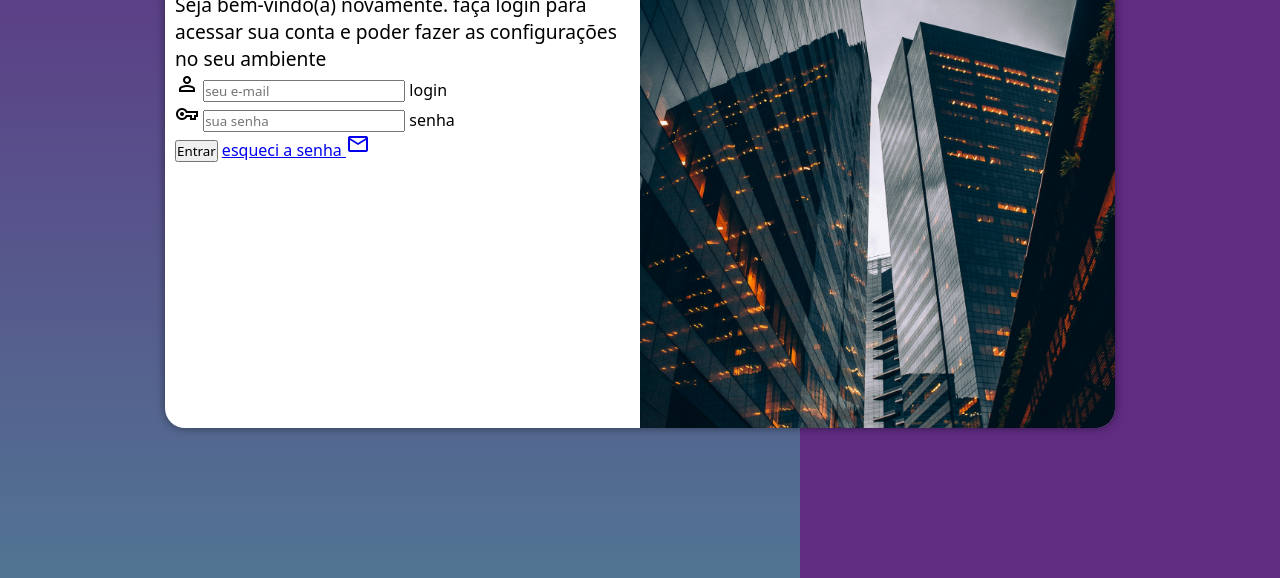
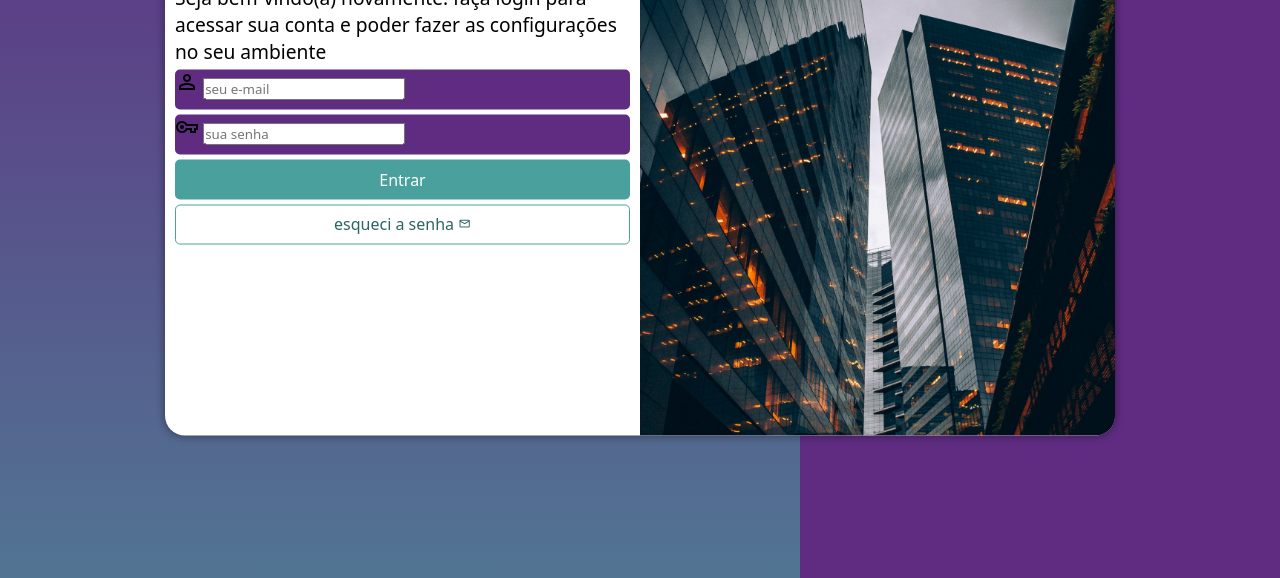
Before and after one commit to maicon2606/projeto-login, a plain HTML site: page index.html in a window 1280 px wide. Shown: the part 222-800 px from the top of the page. Drawn offline with nearby package versions, Linux system fonts and the light colour scheme.

Commit message:
formatação do formulario

```diff
--- a/estilos/style.css
+++ b/estilos/style.css
@@ -32,7 +32,7 @@ lilas: #5f2c82
 
     background-color: white;
     width: 250px;
-    height: 500px;
+    height: 515px;
     border-radius: 20px;
     box-shadow: 0px 0px 10px rgba(0, 0, 0, 0.450);
 
@@ -57,3 +57,52 @@ lilas: #5f2c82
  div#formulario > P {
    font-size: 0.8em;
  }
+
+ form > div.campo {
+   background-color: #5f2c82;
+   width: 100%;
+   display: block;
+   height: 40px;
+   border-radius: 5px;
+   margin: 5px 0px;
+ }
+div.campo > label {
+   display: none;
+ }
+
+ form > input[type=submit] {
+   display: block;
+   font-size: 1em;
+   width: 100%;
+   height: 40px;
+   background-color: #49a09d;
+   color: white;
+   border: none;
+   border-radius: 5px;
+   cursor: pointer;
+ }
+ form > input[type=submit]:hover {
+   background-color: #2d6462;
+ }
+ form > a.botao {
+   display: block;
+   text-align: center;
+   font-size: 1em;
+   width: 100%;
+   height: 40px;
+   padding-top: 7px;
+   margin-top: 5px;
+   background-color: white;
+   color: #2d6462;
+   border: 1px solid #49a09d;
+   border-radius: 5px;
+   text-decoration: none;
+
+ }
+
+ form > a.botao:hover {
+   background-color: #6cd3cf;
+ }
+ form > a.botao > span {
+   font-size: 0.8em;
+ }
--- a/index.html
+++ b/index.html
@@ -31,7 +31,7 @@
                         <label for="isenha">senha</label>
                     </div>
                     <input type="submit" value="Entrar">
-                    <a href="esqueci.html ">esqueci a senha <span class="material-symbols-outlined">mail</span>
+                    <a href="esqueci.html " class="botao">esqueci a senha <span class="material-symbols-outlined">mail</span>
 
                     </a>
                 </form>
```
